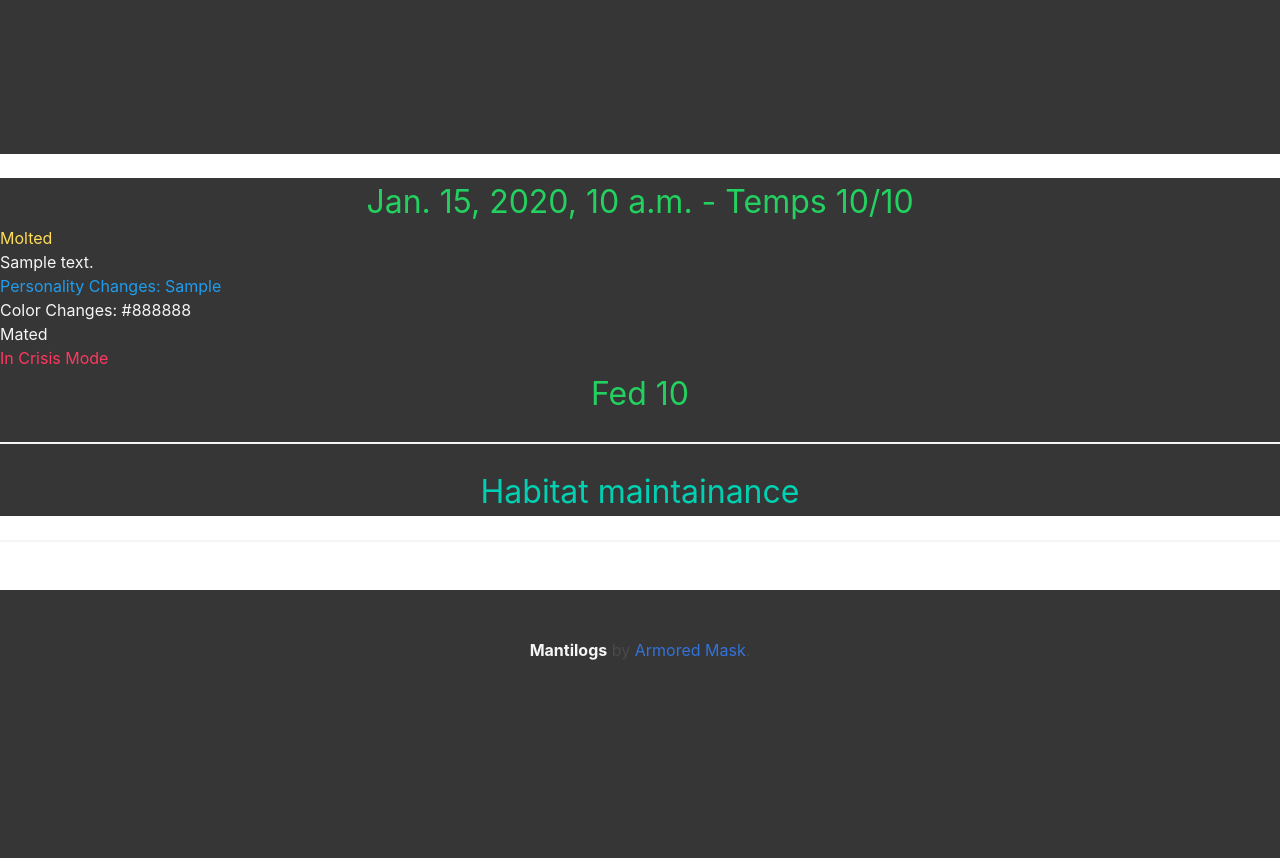
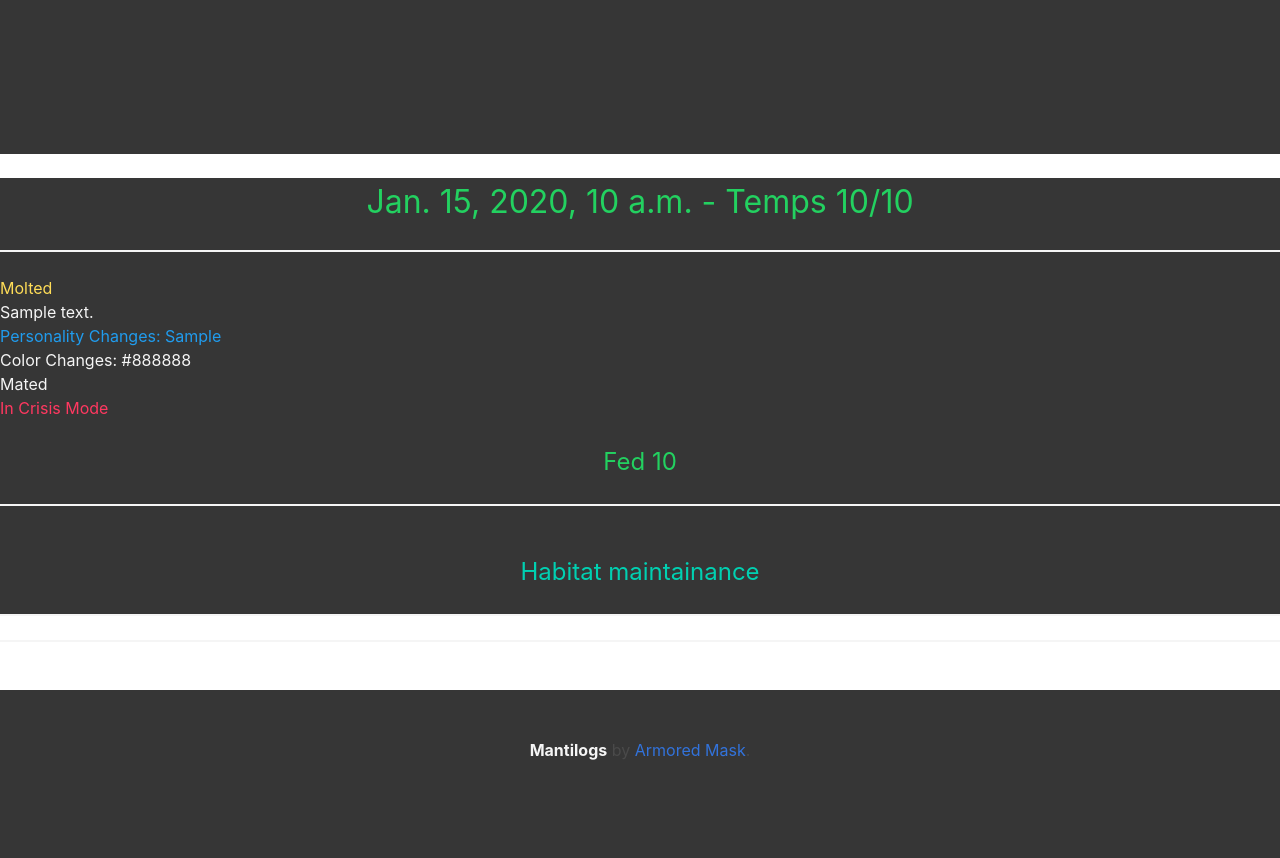
Before and after one commit to RowingWolfe/mantilogs2, a Django app: template mantilogs/mantis_profiles/templates/gecko_profile.html in a window 1280 px wide. Shown: the part 715-1573 px from the top of the page. Before the commit the page ends 1375 px from the top, so only its background shows below. Run offline with Django 3.2, Linux system fonts and the light colour scheme; tables that the repository leaves empty hold one stand-in row (values such as "Sample post"); the template is opened without the code that fills it: values that come from a table or form of the project are taken from there, most other values are stand-ins (such as "Sample title", 1, 10 or a date in 2020); parts of the project's set-up code (start-up, migrations or seed data) failed here and were passed over.

Commit message:
Cleaned up logs in gecko profiles a bit more. Hopefully more readable now.

```diff
--- a/mantilogs/mantis_profiles/templates/gecko_profile.html
+++ b/mantilogs/mantis_profiles/templates/gecko_profile.html
@@ -108,6 +108,7 @@ July 8, 2020-->
         {% for log in all_logs %}
           <div class="has-background-dark has-text-light">
            <h2 class="has-text-success has-text-centered is-size-3">{{log.date}} - Temps {{log.high_temp_last_24}}/{{log.low_temp_last_24}}</h2>
+           <hr/>
            {% if log.molted %}
            <p class="has-text-warning">Molted</p>
            {% endif %}
@@ -123,9 +124,10 @@ July 8, 2020-->
             {% if log.eggs_produced %}
               <p>Produced {{ log.number_eggs_produced }} eggs</p>
             {% endif %}
-            <hr\>
+            <br/>
             {% if log.fed_today %}
-           <h3 class="has-text-success has-text-centered is-size-3">Fed {{ log.amount_fed }}</h3>
+           <h3 class="has-text-success has-text-centered is-size-4">Fed {{ log.amount_fed }}</h3>
+           <hr/>
             {% if log.calcium_fortified %}
               <p>Calcium Dusted</p>
             {% endif %}
@@ -136,8 +138,9 @@ July 8, 2020-->
               <p class="has-text-success">Multivitamin</p>
             {% endif %}
            {% endif %}
-           <hr/>
-            <h3 class="has-text-primary has-text-centered is-size-3">Habitat maintainance</h3>
+           <br/>
+            <h3 class="has-text-primary has-text-centered is-size-4">Habitat maintainance</h3>
+            <hr/>
             {% if log.moist_hide_media_changed %}
               <p>Changed moist hide media</p>
             {% endif %}
```
